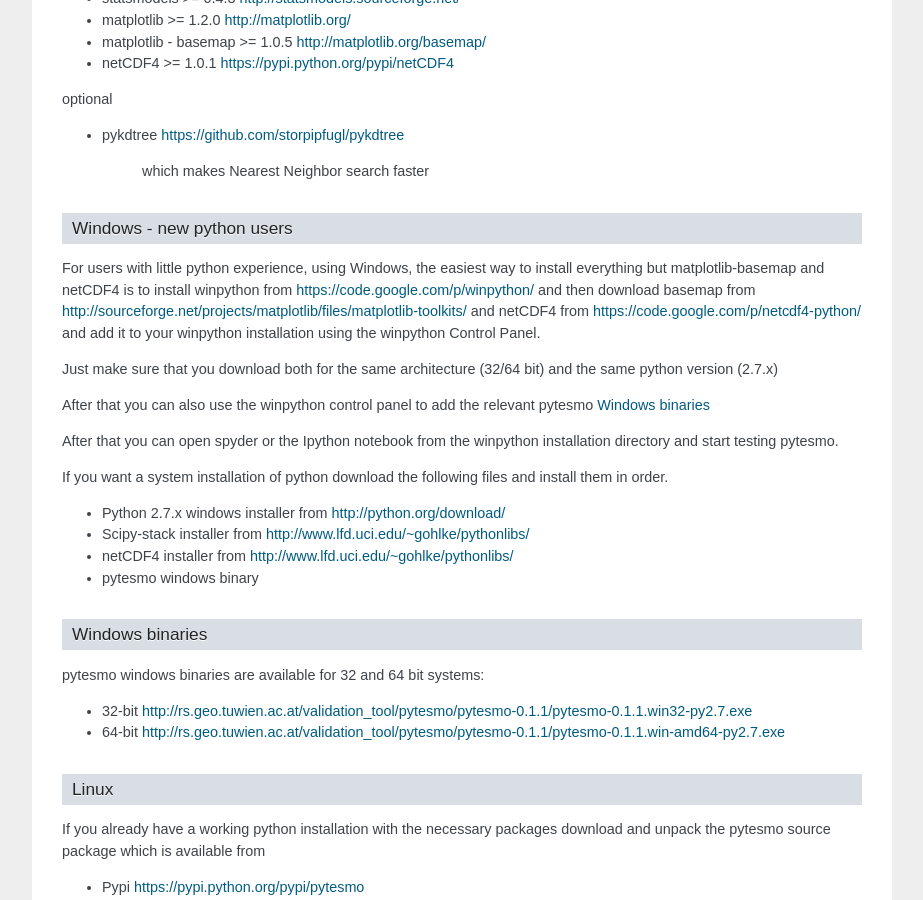
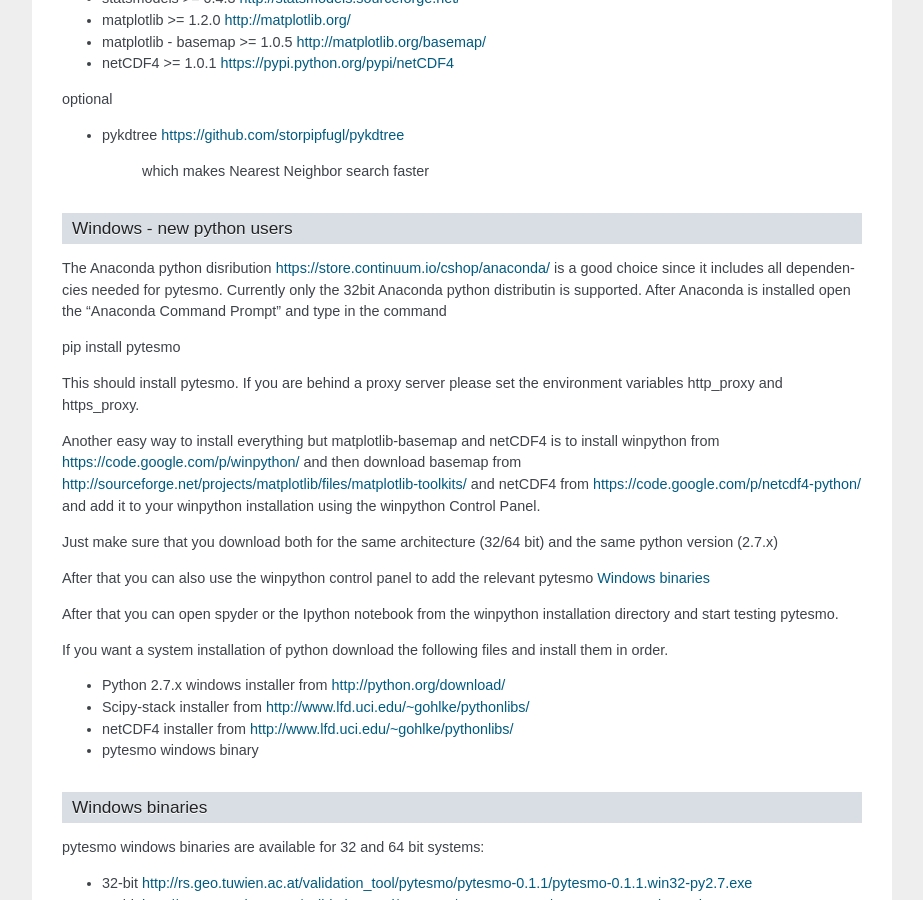
Before and after one commit to TUW-GEO/pytesmo, a Sphinx documentation site: the page built from docs/introduction.rst, in a window 1280 px wide and 900 px high, scrolled down 1804 px. Shown: the whole window, without its empty margins (198-1121 px from the left). Built offline with Sphinx 7.4.7, drawn with Linux system fonts in a browser that asks for light colours; formulas are drawn with MathJax 3; pages that are not in the unit, such as notebooks, are missing from menus.

Commit message:
improved installation instructions including anaconda

```diff
--- a/docs/introduction.rst
+++ b/docs/introduction.rst
@@ -105,9 +105,18 @@
 Windows - new python users
 --------------------------
 
-For users with little python experience, using Windows, the easiest way to install everything but matplotlib-basemap and netCDF4 is to install
-winpython from https://code.google.com/p/winpython/ and then download basemap from http://sourceforge.net/projects/matplotlib/files/matplotlib-toolkits/ and netCDF4
-from https://code.google.com/p/netcdf4-python/
+The Anaconda python disribution https://store.continuum.io/cshop/anaconda/ is a good choice since it includes all dependencies needed for pytesmo.
+Currently only the 32bit Anaconda python distributin is supported.
+After Anaconda is installed open the "Anaconda Command Prompt" and type in the command
+
+pip install pytesmo
+
+This should install pytesmo. If you are behind a proxy server please set the environment variables http_proxy and https_proxy.
+
+Another easy way to install everything but matplotlib-basemap and netCDF4 is to install
+winpython from https://code.google.com/p/winpython/ and then download basemap from
+http://sourceforge.net/projects/matplotlib/files/matplotlib-toolkits/
+and netCDF4 from https://code.google.com/p/netcdf4-python/
 and add it to your winpython installation using the winpython Control Panel.
 
 Just make sure that you download both for the same architecture (32/64 bit) and the same python version (2.7.x)
```
